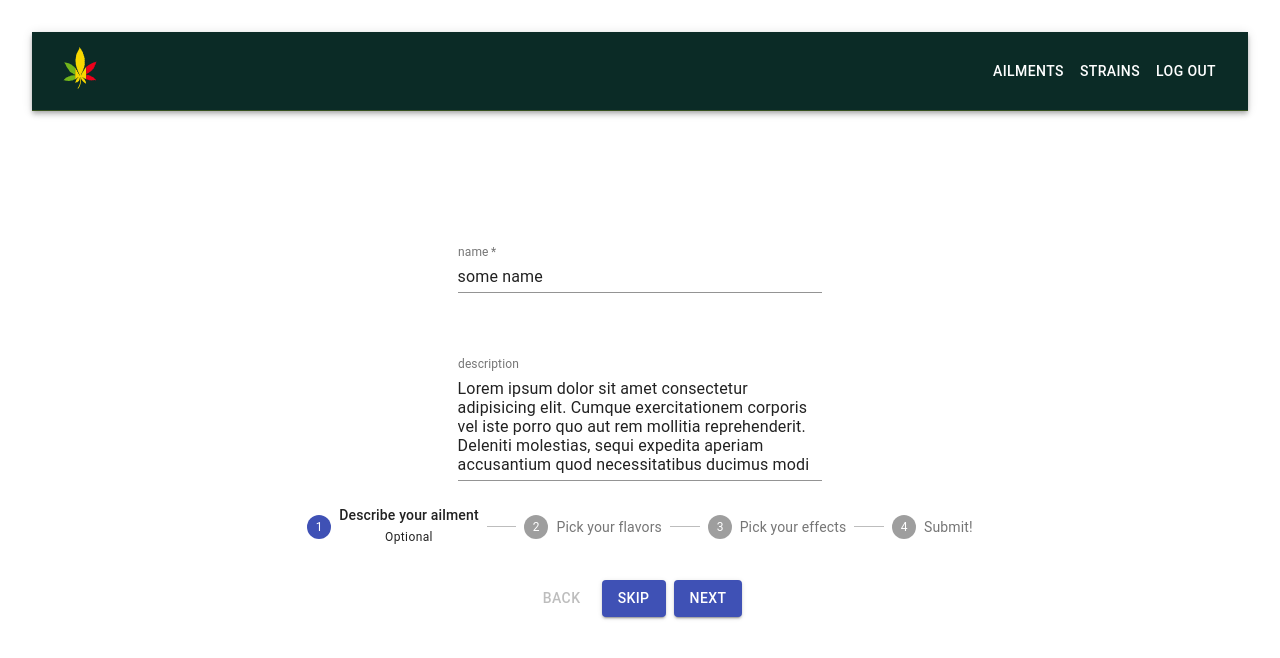
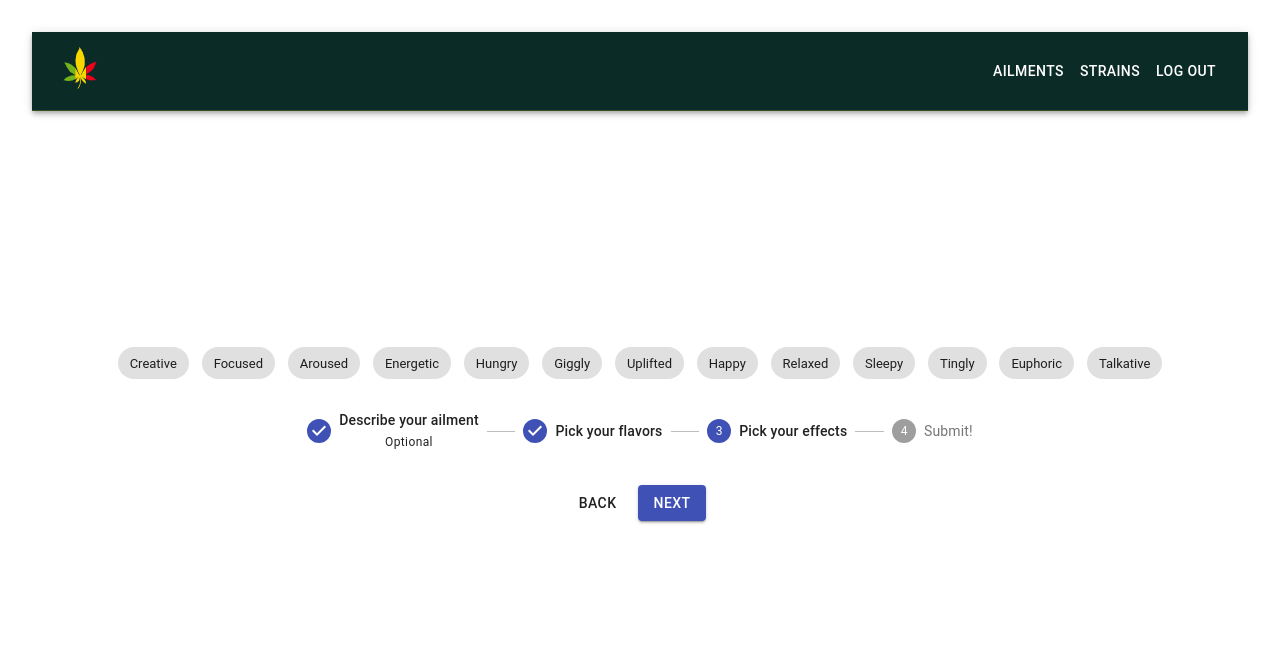
Before and after one commit to elijahk247/front_end, a React (Create React App) app: page /add-ailment in a window 1280 px wide. Shown: the top 658 px of the page. Built offline with nearby package versions, Linux system fonts and the light colour scheme; sample sign-in values are in the browser's storage.

Commit message:
Restyled form to use Material-ui chips instead of input fields

```diff
--- a/src/components/add-ailment/addAilment.styles.scss
+++ b/src/components/add-ailment/addAilment.styles.scss
@@ -20,3 +20,9 @@
     margin: 0 auto;
     width: 60%;
 }
+
+
+.isClicked{
+    background-color: red !important;
+    color: white !important;
+}
--- a/src/components/add-ailment/addAilmentForm.jsx
+++ b/src/components/add-ailment/addAilmentForm.jsx
@@ -1,11 +1,35 @@
 import React, { useState } from 'react'
 import useForm from '../../utils/hooks/useForm'
-import { TextField, Button } from '@material-ui/core'
+import { TextField, Button, Input } from '@material-ui/core'
 import { useDispatch } from 'react-redux'
 import { postAilment } from '../../redux/actions'
 import { useHistory } from 'react-router-dom'
 import Stepper from '../stepper/stepper'
 import './addAilment.styles.scss'
+
+import { makeStyles } from '@material-ui/core/styles';
+import Avatar from '@material-ui/core/Avatar';
+import Chip from '@material-ui/core/Chip';
+import FaceIcon from '@material-ui/icons/Face';
+import DoneIcon from '@material-ui/icons/Done';
+
+import { flavors } from '../../utils/data/flavorsData'
+import { effects } from '../../utils/data/effectsData'
+
+
+const useStyles = makeStyles((theme) => ({
+    root: {
+        display: 'flex',
+        justifyContent: 'center',
+        flexWrap: 'wrap',
+        '& > *': {
+            margin: theme.spacing(0.8),
+        },
+    },
+}));
+
+
+
 
 const INITIAL_VALUES = {
     name: "some name",
@@ -16,16 +40,46 @@ const INITIAL_VALUES = {
 
 const AddAilmentForm = () => {
 
+    const [chipValues, setChipValues] = useState([])
+    const classes = useStyles()
     const dispatch = useDispatch()
     const history = useHistory()
-    const [activeStep, setActiveStep] = useState(0);
+    const [activeStep, setActiveStep] = useState(2);
 
     const [formValues, handleChange] = useForm(INITIAL_VALUES)
+
+    const handleClick = (e) => {
+        let target = e.currentTarget.innerText
+
+
+        // check if chip already exists and remove it
+
+        if (chipValues.includes(target)) {
+            let workbench = [...chipValues]
+            workbench.forEach((chip, idx) => {
+                if (chip == target) {
+                    console.log('found a match')
+                    workbench.splice(idx, 1)
+                }
+            })
+            setChipValues(workbench)
+            return
+        }
+
+        setChipValues([
+            ...chipValues,
+            target
+        ])
+    }
+
+    const handleDelete = () => {
+        console.log('deleted')
+    }
 
     const handleSubmit = (e) => {
         e.preventDefault()
 
-        const input_phrase = formValues.effects.concat(' ', formValues.flavors).trim()
+        let input_phrase = chipValues.join(' ').trim()
 
         let ailment = {
             name: formValues.name,
@@ -38,9 +92,6 @@ const AddAilmentForm = () => {
 
     return (
         <form className='add-form'>
-
-
-
             <div className='test-container'>
 
                 {
@@ -69,30 +120,30 @@ const AddAilmentForm = () => {
 
                 {
                     activeStep == 1 &&
-                    <div className="text-field-containers">
-                        <TextField
-                            value={formValues.flavors}
-                            onChange={handleChange}
-                            color='secondary'
-                            label='flavors'
-                            name='flavors'
-                        >
-                        </TextField>
+                    <div>
+                        {
+                            flavors.map(flavor => {
+                                return <Chip style={{ margin: '4px' }} className={chipValues.includes(flavor) ? 'isClicked' : ''} onClick={handleClick} name={flavor} type='checkbox' label={flavor} clickable ></Chip>
+                            })
+                        }
                     </div>
+
+
                 }
 
                 {
                     activeStep == 2 &&
-                    <div className="text-field-containers">
-                        <TextField
-                            value={formValues.effects}
-                            onChange={handleChange}
-                            color='secondary'
-                            label='effects'
-                            name='effects'
-                        >
-                        </TextField>
+                    <div className={classes.root} >
+                        {
+                            effects.map(effect => {
+
+                                return (
+                                    <Chip className={chipValues.includes(effect) ? 'isClicked' : ''} onClick={handleClick} name={effect} type='checkbox' label={effect} clickable ></Chip>
+                                )
+                            })
+                        }
                     </div>
+
                 }
 
                 {
--- a/src/components/user-dashboard/userDashboard.jsx
+++ b/src/components/user-dashboard/userDashboard.jsx
@@ -18,7 +18,6 @@ const UserDashboard = () => {
         <div className='ailments-container'>
             {
                 ailments.map(ailment => {
-                    console.log(ailment.recommendation)
                     const { _id: id } = ailment
                     const { Name, Description } = ailment.recommendation
                     return <Ailment name={Name} description={Description} id={id}></Ailment>
--- /dev/null
+++ b/src/utils/data/effectsData.js
@@ -0,0 +1,15 @@
+export const effects = [
+    'Creative',
+    'Focused',
+    'Aroused',
+    'Energetic',
+    'Hungry',
+    'Giggly',
+    'Uplifted',
+    'Happy',
+    'Relaxed',
+    'Sleepy',
+    'Tingly',
+    'Euphoric',
+    'Talkative'
+]
--- /dev/null
+++ b/src/utils/data/flavorsData.js
@@ -0,0 +1,51 @@
+export const flavors = [
+    'Mint',
+    'Peach',
+    'Coffee',
+    'Apricot',
+    'Strawberry',
+    'Sweet',
+    'Violet',
+    'Spicy/Herbal',
+    'Pepper',
+    'Orange',
+    'Lavender',
+    'Mango',
+    'Tree',
+    'Pineapple',
+    'Fruit',
+    'Plum',
+    'Ammonia',
+    'Diesel',
+    'Tobacco',
+    'Butter',
+    'Pungent',
+    'Flowery',
+    'Cheese',
+    'Grape',
+    'Sage',
+    'Lemon',
+    'Tropical',
+    'Lime',
+    'Berry',
+    'Blueberry',
+    'Honey',
+    'Vanilla',
+    'Citrus',
+    'Grapefruit',
+    'Pear',
+    'Apple',
+    'Rose',
+    'Tar',
+    'Woody',
+    'Minty',
+    'Skunk',
+    'Menthol',
+    'Tea',
+    'Chestnut',
+    'Earthy',
+    'Blue',
+    'Chemical',
+    'Pine',
+    'Nutty'
+]
```
